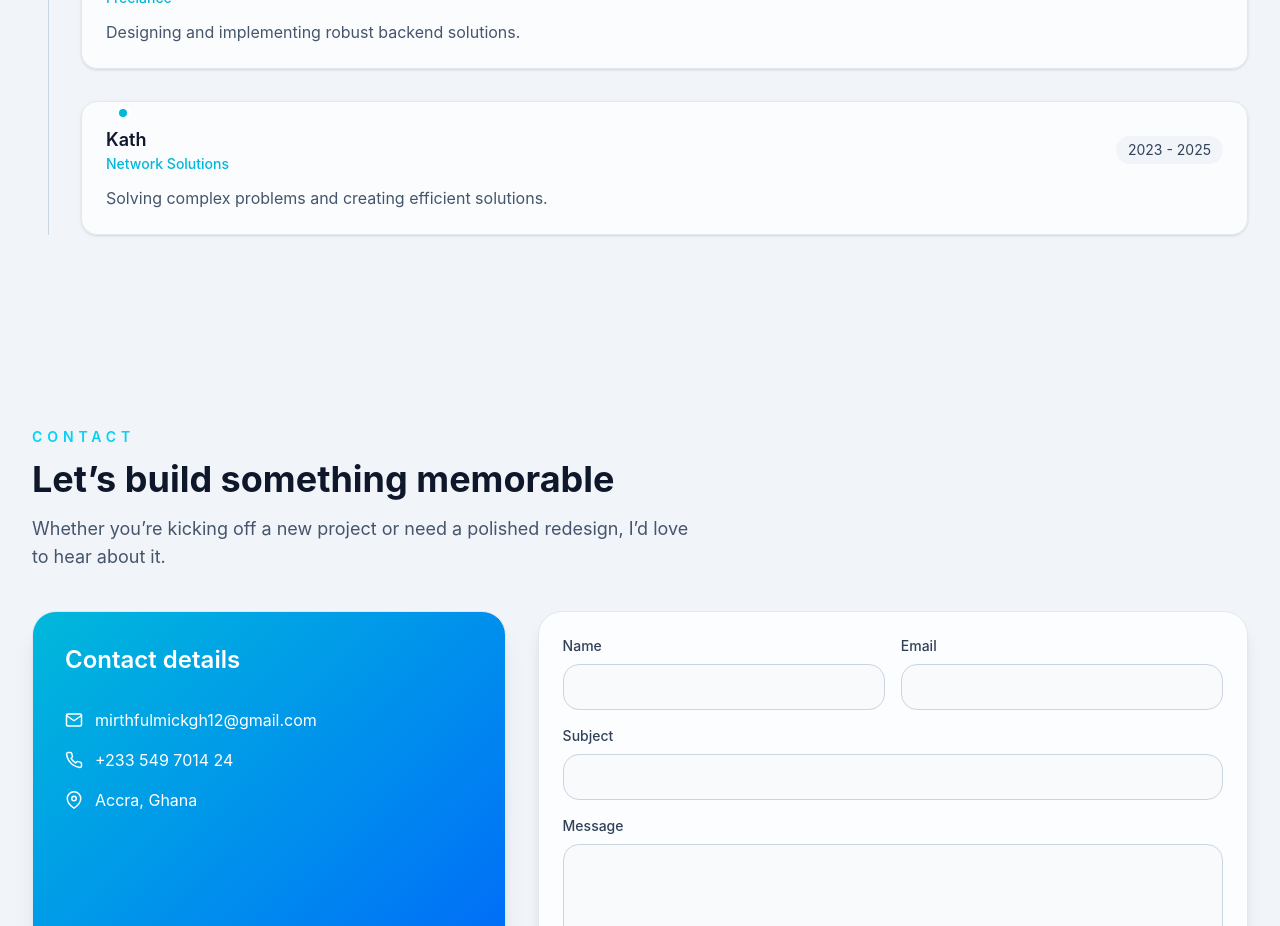
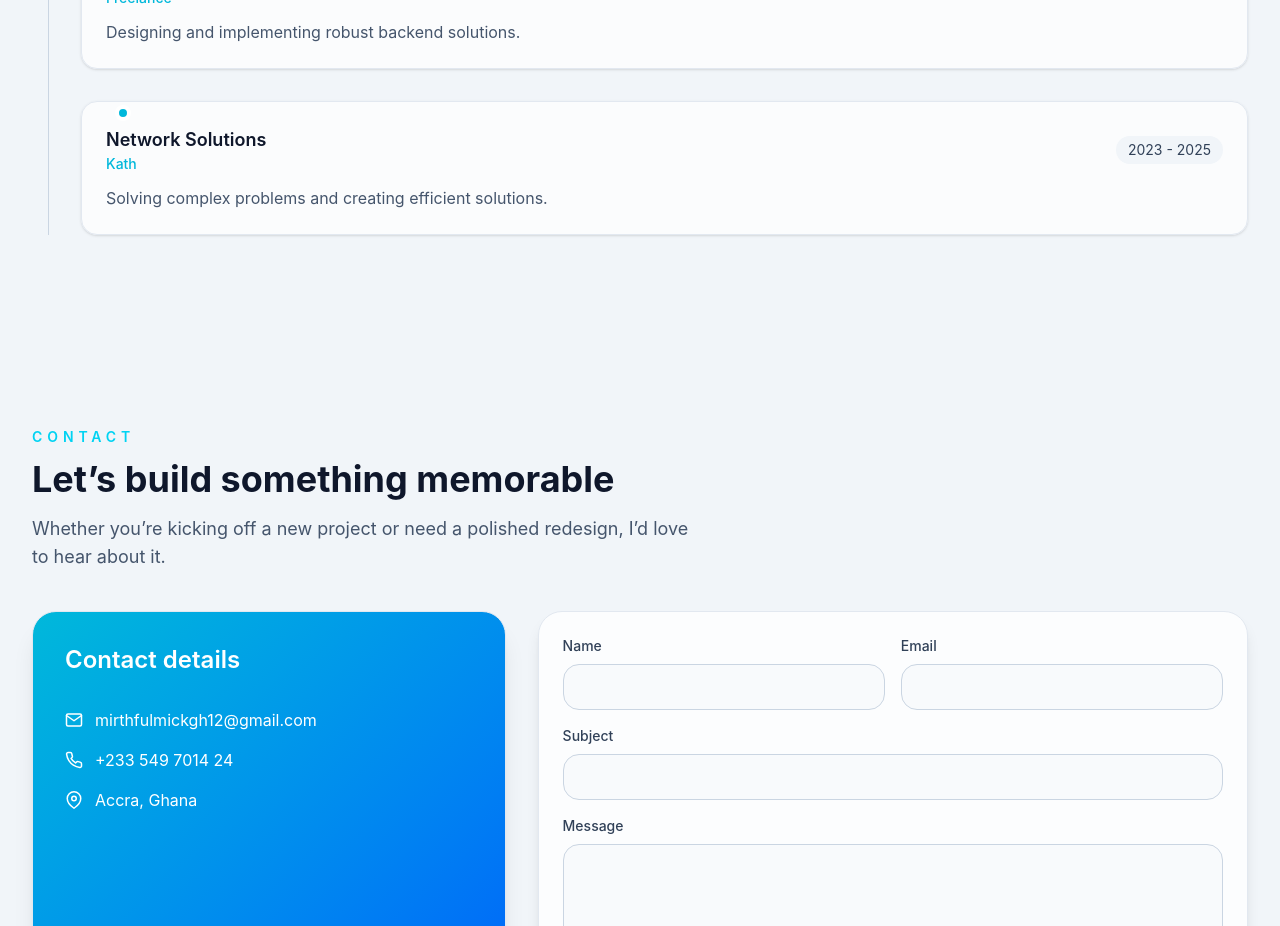
Before and after one commit to Genie-hacqman/Myprsonal_Portfolio, a React (Vite) app: page / in a window 1280 px wide. Shown: the part 4700-5626 px from the top of the page. Built offline with nearby package versions, Linux system fonts and the light colour scheme.

Commit message:
Initail commit

```diff
--- a/src/components/Contact.jsx
+++ b/src/components/Contact.jsx
@@ -32,8 +32,8 @@ const Contact = () => {
     }
 
     emailjs.send(
-      'service_id',
-      'template_id',
+      'service_l8s1y3p',
+      'template_mvrgbq2',
       {
         from_name: formData.name,
         reply_to: formData.email,
--- a/src/data/experience.js
+++ b/src/data/experience.js
@@ -15,8 +15,8 @@ export const experience = [
     description: 'Designing and implementing robust backend solutions.',
   },
   {
-    company: 'Network Solutions',
-    role: 'Kath',
+    company: 'Kath',
+    role: 'Network Solutions',
     period: '2023 - 2025',
     description: 'Solving complex problems and creating efficient solutions.',
   },
```
